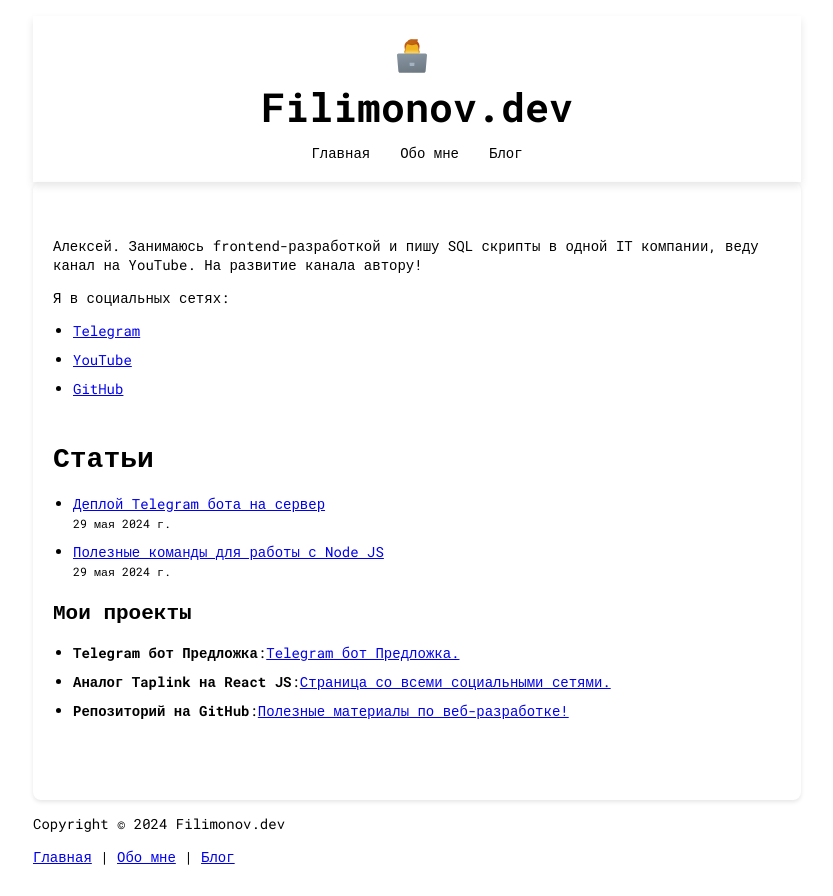
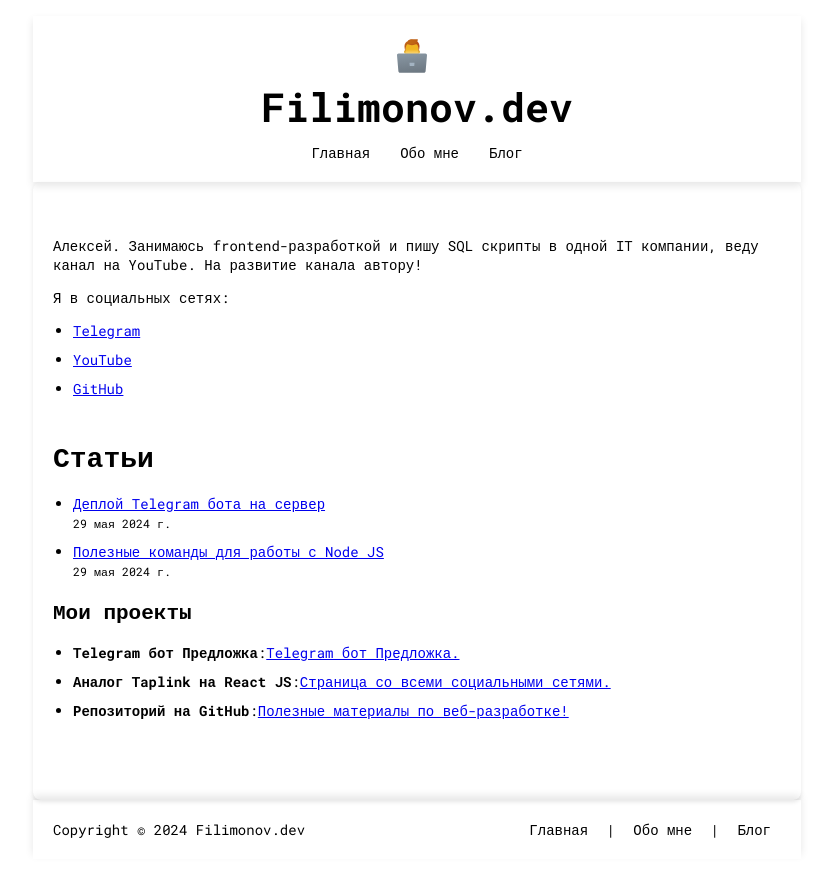
Before and after one commit to FilimonovAlexey/my-nextjs-blog, a Next.js app: page / in a window 1280 px wide. Shown: the whole page, without its empty margins (223-1056 px from the left). After the commit the page ends 875 px from the top, so only its background shows below. Built offline with nearby package versions, Linux system fonts and the light colour scheme.

Commit message:
Исправлен Footer

```diff
--- a/src/app/globals.css
+++ b/src/app/globals.css
@@ -114,7 +114,7 @@ form button {
 }
 
 form button:hover {
-  background-color: var (--theme-accent-2);
+  background-color: var(--theme-accent-2);
 }
 
 /* Styles for the blog page layout */
@@ -195,3 +195,28 @@ pre {
 .expressive-code__copy-button:hover {
   background: #444444;
 }
+
+/* Styles for footer */
+footer {
+  display: flex;
+  justify-content: space-between;
+  align-items: center;
+  padding: 20px;
+  background-color: var(--theme-bg);
+  box-shadow: 0 -4px 8px rgba(0, 0, 0, 0.1);
+}
+
+footer p {
+  margin: 0;
+}
+
+footer a {
+  text-decoration: none;
+  color: var(--theme-link);
+  font-weight: 500;
+  margin: 0 10px;
+}
+
+footer a:hover {
+  text-decoration: underline;
+}
```
